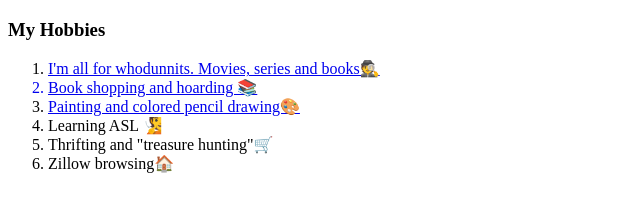
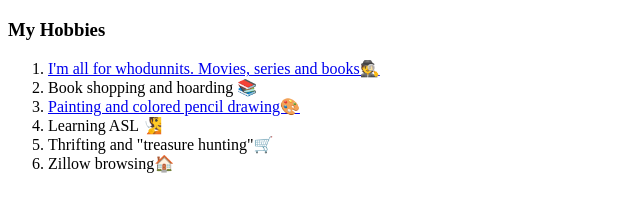
Before and after one commit to AlyBurgos/CV, a plain HTML site: page Hobbies.html in a window 1280 px wide. Shown: the whole page, without its empty margins (0-640 px from the left). Drawn offline with Linux system fonts and the light colour scheme.

Commit message:
Update Hobbies.html

```diff
--- a/Hobbies.html
+++ b/Hobbies.html
@@ -8,7 +8,7 @@
     <body>
         <h3>My Hobbies</h3>
   <ol>
-    <li><a href="https://scontent-ord5-1.xx.fbcdn.net/v/t39.30808-6/273023916_10159254645856091_7464764628061922216_n.jpg?_nc_cat=107&ccb=1-7&_nc_sid=730e14&_nc_ohc=CYp18jC_x6sAX-QZFNc&_nc_ht=scontent-ord5-1.xx&oh=00_AfCUvxHrQoZiTjNpZt4jg1mkhZjCCK68KUg9dS7HrAwZJg&oe=63FEDA78">I'm all for whodunnits. Movies, series and books🕵️</li>
+    <li><a href="https://scontent-ord5-1.xx.fbcdn.net/v/t39.30808-6/273023916_10159254645856091_7464764628061922216_n.jpg?_nc_cat=107&ccb=1-7&_nc_sid=730e14&_nc_ohc=CYp18jC_x6sAX-QZFNc&_nc_ht=scontent-ord5-1.xx&oh=00_AfCUvxHrQoZiTjNpZt4jg1mkhZjCCK68KUg9dS7HrAwZJg&oe=63FEDA78">I'm all for whodunnits. Movies, series and books🕵️</a></li>
     <li>Book shopping and hoarding 📚
     <li><a href="https://scontent-ord5-1.xx.fbcdn.net/v/t1.6435-9/31957487_10156175077326091_7926643220312752128_n.jpg?_nc_cat=108&ccb=1-7&_nc_sid=8bfeb9&_nc_ohc=pGsVfeGCy9gAX_Cc-9n&_nc_ht=scontent-ord5-1.xx&oh=00_AfD8ShBV2WZk-OngboDfBBLyKB1U7vPSTbTeRQRzO87AMQ&oe=64162A43">Painting
         and colored pencil drawing🎨</a></li>
```
